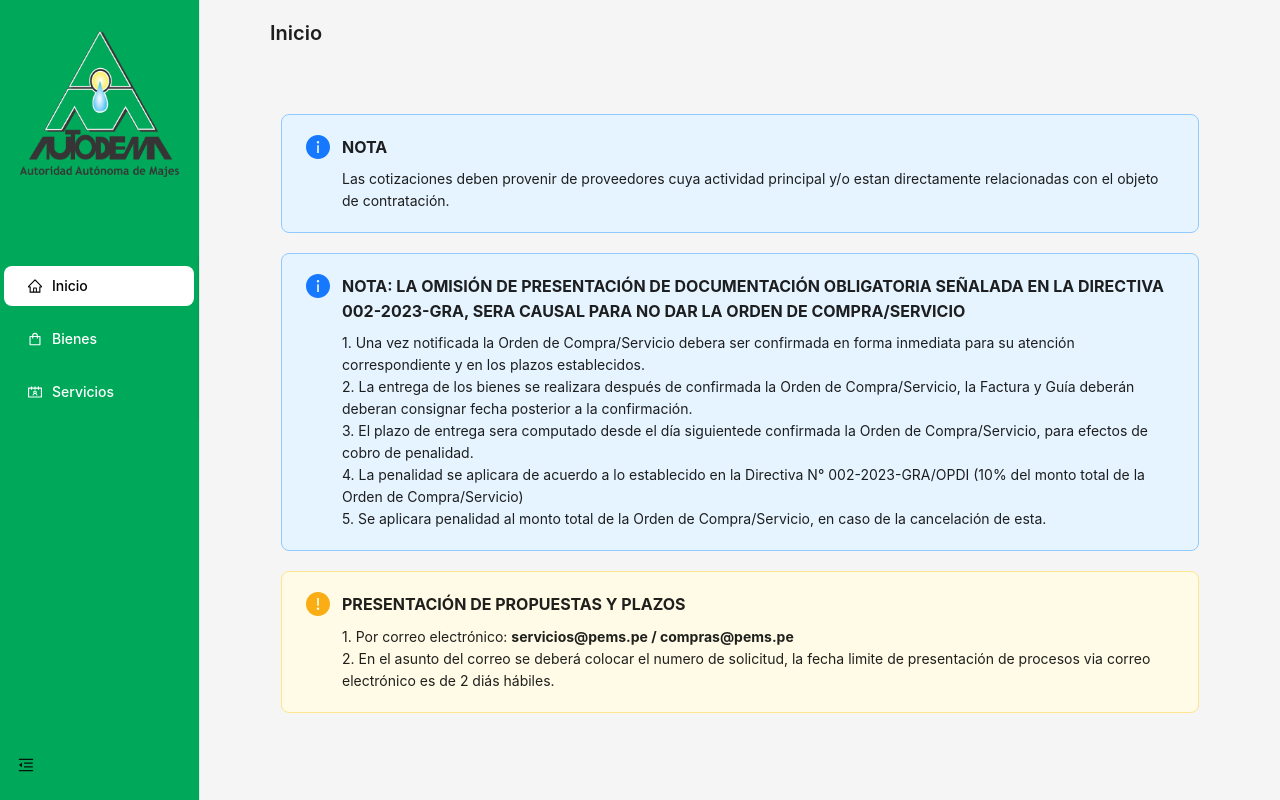
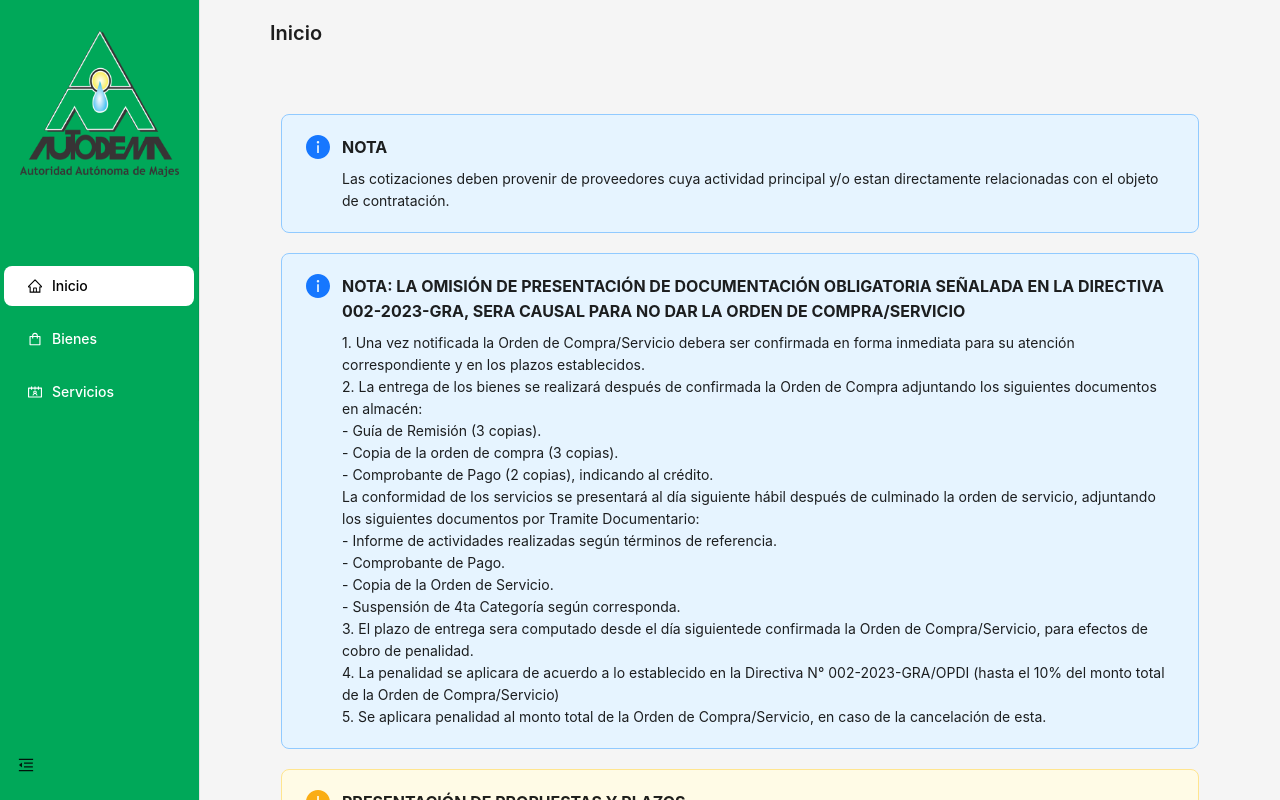
Before and after one commit to GuidoTorres/seguimiento-pagina, a React (Create React App) app: page /pagina/inicio in a window 1280 px wide. Shown: the top 800 px of the page. Built offline with nearby package versions, Linux system fonts and the light colour scheme.

Commit message:
fix: login fondo

```diff
--- a/src/components/Bienes.jsx
+++ b/src/components/Bienes.jsx
@@ -161,7 +161,9 @@ const Bienes = ({ setTitle }) => {
                             <>
                                 1. Por correo electrónico: <strong>compras@pems.pe</strong>
                                 <br />
-                                2. En el asunto del correo se deberá colocar el numero de solicitud, la fecha limite de presentación de procesos via correo electrónico es de 2 diás hábiles.
+                                2. En el asunto del correo se deberá colocar el número de solicitud.
+                                <br />
+                                3. En caso de bienes específicos adjuntar la <strong>Ficha Técnica</strong> del producto ofertado.
                             </>
                         }
                         type="warning"
--- a/src/components/Inicio.jsx
+++ b/src/components/Inicio.jsx
@@ -1,12 +1,12 @@
 import { Alert } from 'antd'
 import React, { useEffect } from 'react'
 
-const Inicio = ({setTitle}) => {
-  useEffect(()=>{
+const Inicio = ({ setTitle }) => {
+  useEffect(() => {
     setTitle("Inicio")
-  },[])
+  }, [])
   return (
-    <div style={{ paddingLeft: "45px", paddingRight: "45px", display:"flex", justifyContent:"center",  flexDirection:"column" }}>
+    <div style={{ paddingLeft: "45px", paddingRight: "45px", display: "flex", justifyContent: "center", flexDirection: "column" }}>
 
       <Alert message=
         {
@@ -26,11 +26,27 @@ const Inicio = ({setTitle}) => {
           <>
             1. Una vez notificada la Orden de Compra/Servicio debera ser confirmada en forma inmediata para su atención correspondiente y en los plazos establecidos.
             <br />
-            2. La entrega de los bienes se realizara después de confirmada la Orden de Compra/Servicio, la Factura y Guía deberán deberan consignar fecha posterior a la confirmación.
+            2. La entrega de los bienes se realizará después de confirmada la Orden de Compra adjuntando los siguientes documentos en almacén:
+            <br />
+            -	Guía de Remisión (3 copias).
+            <br />
+            -	Copia de la orden de compra (3 copias).
+            <br />
+            -	Comprobante de Pago (2 copias), indicando al crédito.
+            <br />
+            La conformidad de los servicios se presentará al día siguiente hábil después de culminado la orden de servicio, adjuntando los siguientes documentos por Tramite Documentario:
+            <br />
+            -	Informe de actividades realizadas según términos de referencia.
+            <br />
+            -	Comprobante de Pago.
+            <br />
+            -	Copia de la Orden de Servicio.
+            <br />
+            -	Suspensión de 4ta Categoría según corresponda.
             <br />
             3. El plazo de entrega sera computado desde el día siguientede confirmada la Orden de Compra/Servicio, para efectos de cobro de penalidad.
             <br />
-            4. La penalidad se aplicara de acuerdo a lo establecido en la Directiva N° 002-2023-GRA/OPDI (10% del monto total de la Orden de Compra/Servicio)
+            4. La penalidad se aplicara de acuerdo a lo establecido en la Directiva N° 002-2023-GRA/OPDI (hasta el 10% del monto total de la Orden de Compra/Servicio)
             <br />
             5. Se aplicara penalidad al monto total de la Orden de Compra/Servicio, en caso de la cancelación de esta.
           </>
@@ -46,13 +62,13 @@ const Inicio = ({setTitle}) => {
             PRESENTACIÓN DE PROPUESTAS Y PLAZOS
           </strong>
         }
-
-
         description={
           <>
-            1. Por correo electrónico: <strong>servicios@pems.pe / compras@pems.pe</strong>
+            1. Por correo electrónico: <strong>servicios@pems.pe / compras@pems.pe o Tramite Documentario.</strong>
             <br />
             2. En el asunto del correo se deberá colocar el numero de solicitud, la fecha limite de presentación de procesos via correo electrónico es de 2 diás hábiles.
+            <br />
+            3. Para las Cotizaciones no se aceptara el pegado de la imagen de una firma o visto.
           </>
         }
         type="warning"
```
